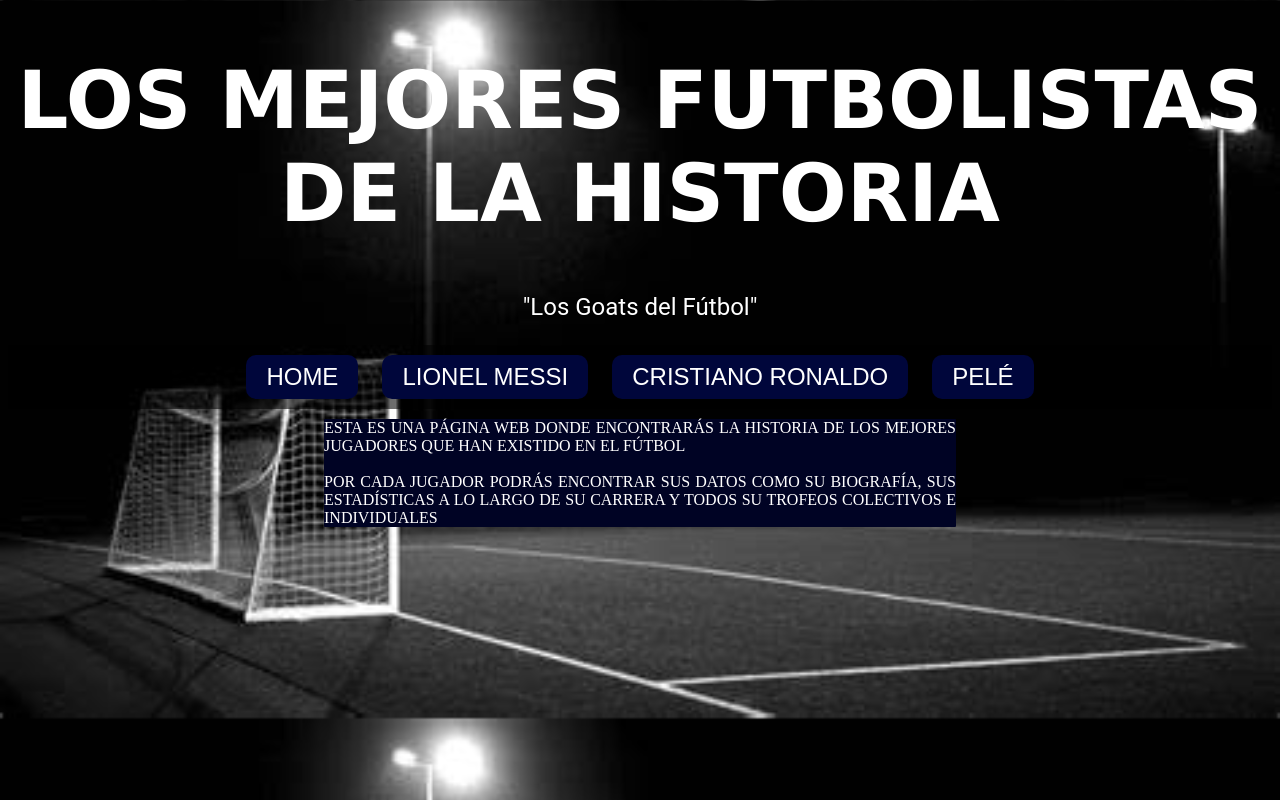
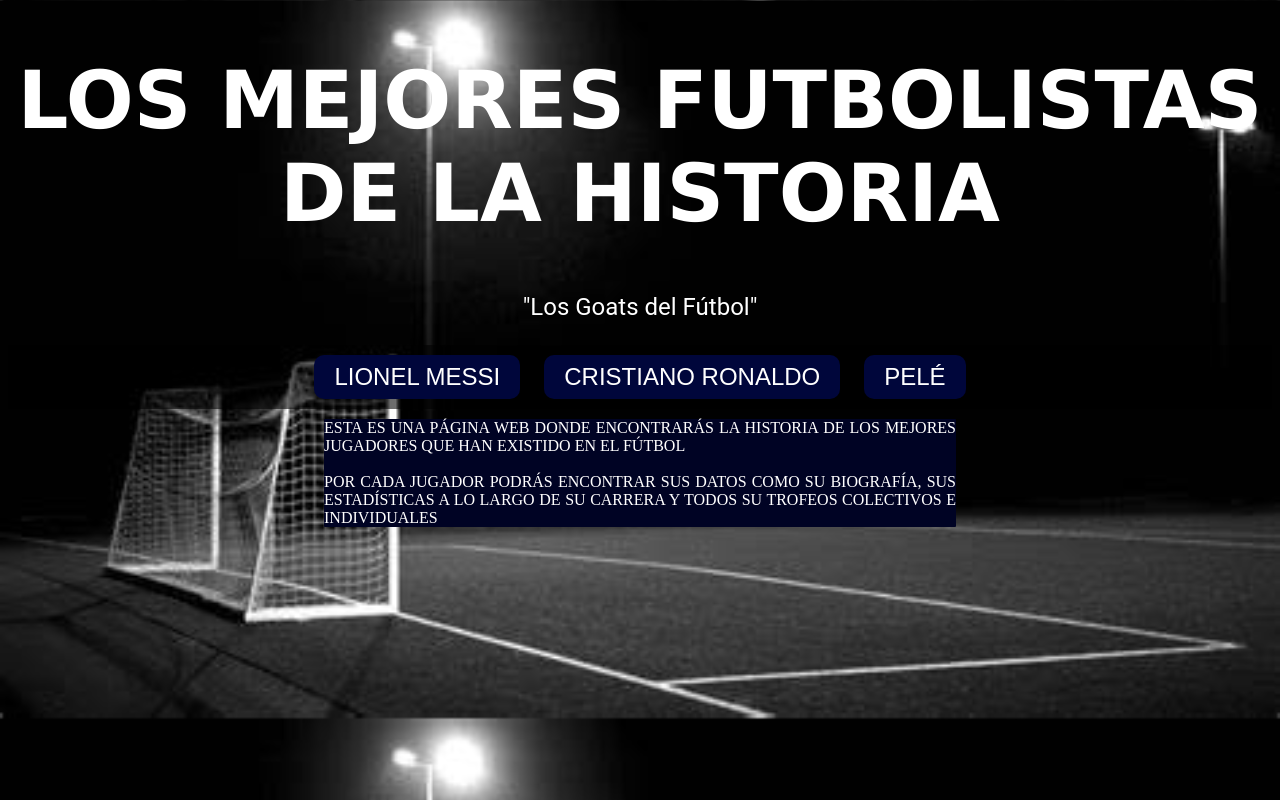
Before and after one commit to josef350/proyecto1, a plain HTML site: page index.html in a window 1280 px wide. Drawn offline with Linux system fonts and the light colour scheme.

Commit message:
Update index.html

```diff
--- a/index.html
+++ b/index.html
@@ -15,7 +15,6 @@
  </div>
 </header>
  <nav>
-  <a href="#">HOME</a>
   <a href="lionelmessi.html">LIONEL MESSI</a>
   <a href="ronaldo.html">CRISTIANO RONALDO</a>
   <a href="pele.html">PELÉ</a>
```
